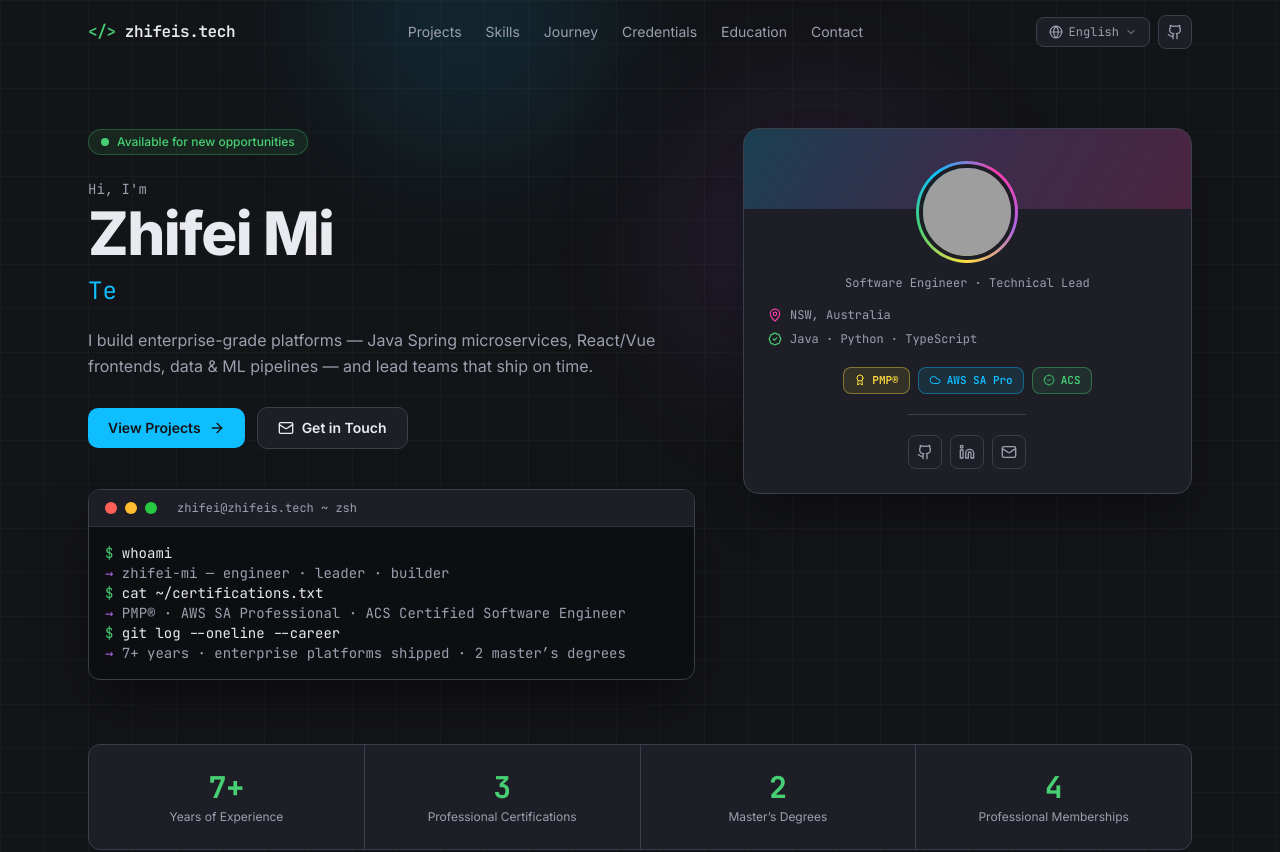
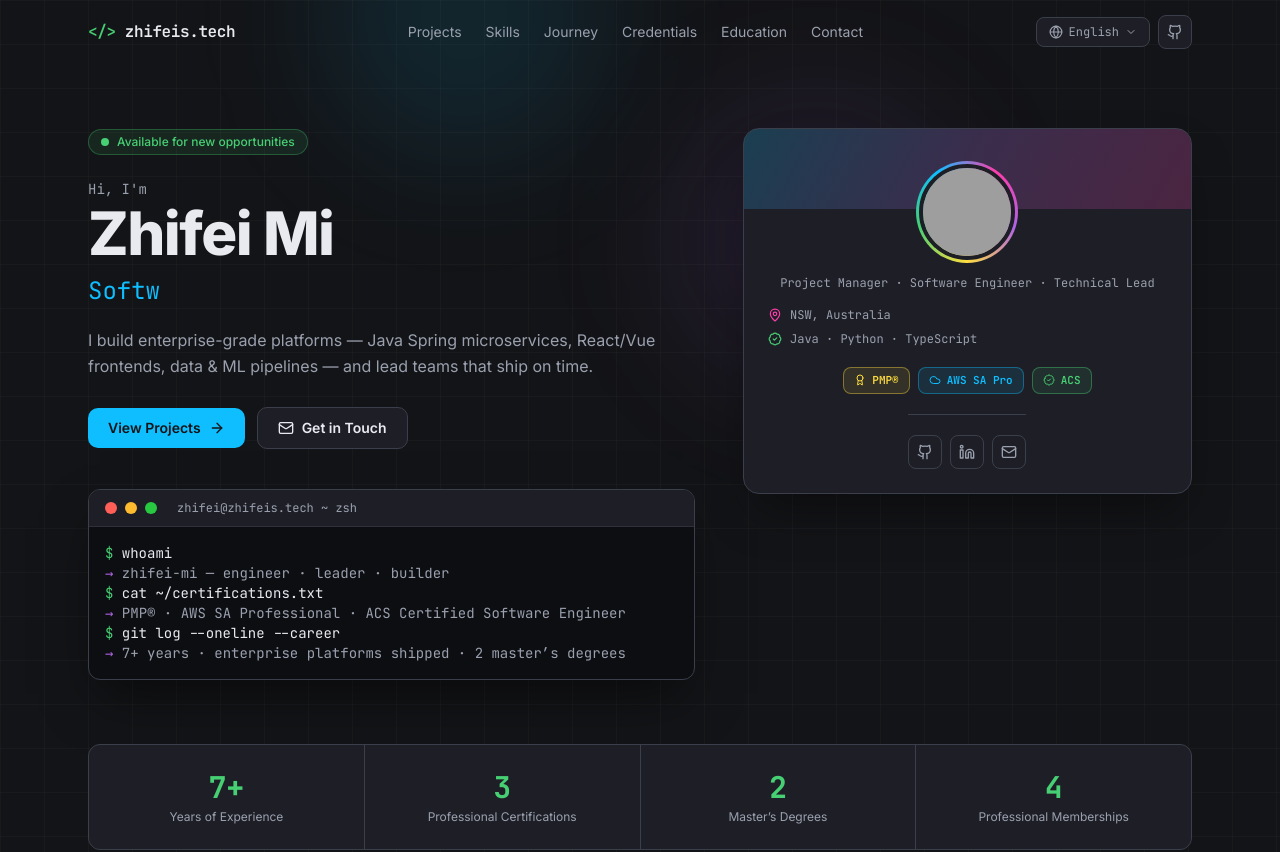
Before and after one commit to zhifeimi/zhifeimi.github.io, a React (Vite) app: page / in a window 1280 px wide. Shown: the top 852 px of the page. Built offline with nearby package versions, Linux system fonts and the light colour scheme; grey boxes are pictures that could not be loaded.

Commit message:
i18n: update role references to include 'Project Manager' in English translations

```diff
--- a/index.html
+++ b/index.html
@@ -6,13 +6,13 @@
     <link rel="icon" type="image/svg+xml" href="./favicon.svg" />
     <meta
       name="description"
-      content="Zhifei Mi — Software Engineer, Technical Lead & ML Data Analyst. PMP®, AWS Solutions Architect Professional, ACS Certified. 7+ years shipping enterprise platforms."
+      content="Zhifei Mi — Project Manager, Software Engineer, Technical Lead & ML Data Analyst. PMP®, AWS Solutions Architect Professional, ACS Certified. 7+ years shipping enterprise platforms."
     />
     <meta
       name="keywords"
-      content="Zhifei Mi, software engineer, technical lead, PMP, AWS Solutions Architect, machine learning, full-stack developer, zhifeis.tech"
+      content="Zhifei Mi, project manager, software engineer, technical lead, PMP, AWS Solutions Architect, machine learning, full-stack developer, zhifeis.tech"
     />
-    <meta property="og:title" content="Zhifei Mi — Software Engineer & Technical Lead" />
+    <meta property="og:title" content="Zhifei Mi — Project Manager, Software Engineer & Technical Lead" />
     <meta
       property="og:description"
       content="PMP® · AWS SA Professional · ACS Certified. 7+ years building enterprise platforms with Java, Python & TypeScript."
--- a/src/i18n/en.ts
+++ b/src/i18n/en.ts
@@ -14,6 +14,7 @@ export const en = {
     hi: "Hi, I'm",
     name: 'Zhifei Mi',
     roles: [
+      'Project Manager',
       'Software Engineer',
       'Technical Lead',
       'ML Data Analyst',
@@ -25,7 +26,7 @@ export const en = {
     viewProjects: 'View Projects',
     getInTouch: 'Get in Touch',
     card: {
-      role: 'Software Engineer · Technical Lead',
+      role: 'Project Manager · Software Engineer · Technical Lead',
       location: 'NSW, Australia',
       stack: 'Java · Python · TypeScript',
     },
```
Also changed, not shown: 1 other file (tests, documents, lock files or other folders).
